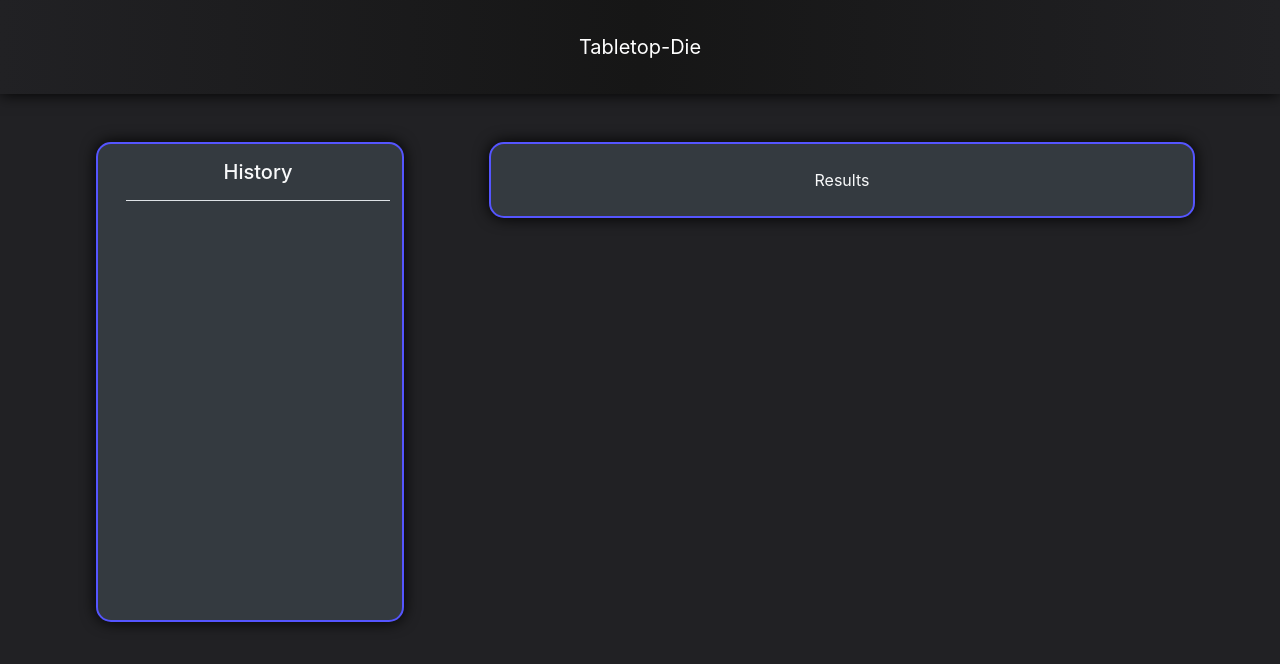
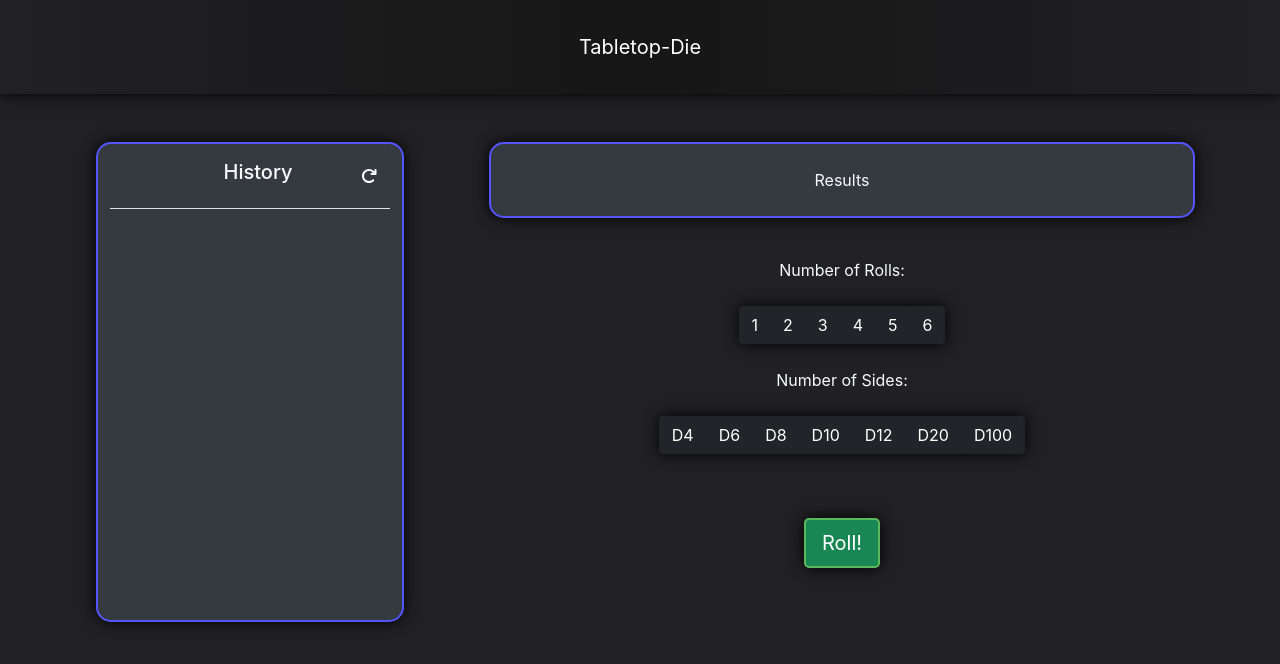
Before and after one commit to LoganPhilbrick/diesim2, a React (Create React App) app: page / in a window 1280 px wide. Shown: the top 664 px of the page. Built offline with nearby package versions, Linux system fonts and the light colour scheme.

Commit message:
Added buttons

```diff
--- a/package.json
+++ b/package.json
@@ -3,6 +3,8 @@
   "version": "0.1.0",
   "private": true,
   "dependencies": {
+    "@fortawesome/free-solid-svg-icons": "^6.3.0",
+    "@fortawesome/react-fontawesome": "^0.2.0",
     "@testing-library/jest-dom": "^5.16.5",
     "@testing-library/react": "^13.4.0",
     "@testing-library/user-event": "^13.5.0",
--- a/src/App.css
+++ b/src/App.css
@@ -63,7 +63,6 @@ overflow-x: hidden;
 }
 
 #reset{
-  position: absolute;
   top: 13px;
   right: 0px;
   transition: .5s;
--- a/src/App.js
+++ b/src/App.js
@@ -3,20 +3,26 @@ import { Col, Row, Container } from "reactstrap";
 import Header from "./components/Header.js";
 import HistoryBox from "./components/History";
 import ResultsBar from "./components/Results";
+import TopButtonGroup from "./components/TopButtonGroup";
+import BottomButtonGroup from "./components/BottomButtonGroup";
+import RollButton from "./components/RollButton";
 
 function App() {
   return (
-    <>
+    <div>
       <Header />
       <Container fluid>
-        <Row className="pt-5 ps-0 pe-0 pb-4 ps-md-5 justify-content-center">
+        <Row className="pt-5 ps-0 pe-0 pb-4 ps-md-5 justify-content-center order-md-first">
           <HistoryBox />
           <Col className="order-first order-md-last">
             <ResultsBar />
+            <TopButtonGroup />
+            <BottomButtonGroup />
+            <RollButton />
           </Col>
         </Row>
       </Container>
-    </>
+    </div>
   );
 }
 
--- /dev/null
+++ b/src/components/BottomButtonGroup.js
@@ -0,0 +1,39 @@
+import React, { useState } from "react";
+import { Col, Row, Button, ButtonGroup } from "reactstrap";
+
+const BottomButtonGroup = () => {
+  const [rSelected, setRSelected] = useState(null);
+
+  return (
+    <Row>
+      <Col className="text-center pb-3">
+        <div className="p-4 text-light">Number of Sides:</div>
+        <ButtonGroup className="roundedBtn boxShadow">
+          <Button className="btn-dark" onClick={() => setRSelected(1)} active={rSelected === 1}>
+            D4
+          </Button>
+          <Button className="btn-dark" onClick={() => setRSelected(2)} active={rSelected === 2}>
+            D6
+          </Button>
+          <Button className="btn-dark" onClick={() => setRSelected(3)} active={rSelected === 3}>
+            D8
+          </Button>
+          <Button className="btn-dark" onClick={() => setRSelected(4)} active={rSelected === 4}>
+            D10
+          </Button>
+          <Button className="btn-dark" onClick={() => setRSelected(5)} active={rSelected === 5}>
+            D12
+          </Button>
+          <Button className="btn-dark" onClick={() => setRSelected(6)} active={rSelected === 6}>
+            D20
+          </Button>
+          <Button className="btn-dark" onClick={() => setRSelected(7)} active={rSelected === 7}>
+            D100
+          </Button>
+        </ButtonGroup>
+      </Col>
+    </Row>
+  );
+};
+
+export default BottomButtonGroup;
--- a/src/components/History.js
+++ b/src/components/History.js
@@ -1,9 +1,16 @@
 import { Col } from "reactstrap";
+import { FontAwesomeIcon } from "@fortawesome/react-fontawesome";
+import { faRedo } from "@fortawesome/free-solid-svg-icons";
 
 const HistoryBox = () => {
   return (
     <Col id="historyBox" xs="10" md="3" className="boxShadow blueBorder ms-md-5">
-      <h5 className="text-center p-3 ms-md-3 text-light border-bottom">History</h5>
+      <div style={{ display: "flex", justifyContent: "center", position: "relative" }} className="border-bottom">
+        <h5 className="text-center p-3 ms-md-3 text-light">History</h5>
+        <button style={{ position: "absolute" }} id="reset" className="btn shadow-none text-light">
+          <FontAwesomeIcon icon={faRedo} />
+        </button>
+      </div>
       <ul type="unstyled" className="text-left text-light" id="historyList"></ul>
     </Col>
   );
--- /dev/null
+++ b/src/components/RollButton.js
@@ -0,0 +1,15 @@
+import { Col, Row, Button } from "reactstrap";
+
+const RollButton = () => {
+  return (
+    <Row className="justify-content-center pb-4">
+      <Col xs="6" className="text-center pt-5 pb-5">
+        <Button id="clickToRoll" className="btn-lg greenBorder btn-success boxShadow">
+          Roll!
+        </Button>
+      </Col>
+    </Row>
+  );
+};
+
+export default RollButton;
--- /dev/null
+++ b/src/components/TopButtonGroup.js
@@ -0,0 +1,36 @@
+import React, { useState } from "react";
+import { Col, Row, Button, ButtonGroup } from "reactstrap";
+
+const TopButtonGroup = (props) => {
+  const [rSelected, setRSelected] = useState(null);
+
+  return (
+    <Row>
+      <Col className="text-center">
+        <div className="p-4 text-light">Number of Rolls:</div>
+        <ButtonGroup className="roundedBtn boxShadow">
+          <Button className="btn-dark" onClick={() => setRSelected(1)} active={rSelected === 1}>
+            1
+          </Button>
+          <Button className="btn-dark" onClick={() => setRSelected(2)} active={rSelected === 2}>
+            2
+          </Button>
+          <Button className="btn-dark" onClick={() => setRSelected(3)} active={rSelected === 3}>
+            3
+          </Button>
+          <Button className="btn-dark" onClick={() => setRSelected(4)} active={rSelected === 4}>
+            4
+          </Button>
+          <Button className="btn-dark" onClick={() => setRSelected(5)} active={rSelected === 5}>
+            5
+          </Button>
+          <Button className="btn-dark" onClick={() => setRSelected(6)} active={rSelected === 6}>
+            6
+          </Button>
+        </ButtonGroup>
+      </Col>
+    </Row>
+  );
+};
+
+export default TopButtonGroup;
```
Also changed, not shown: 1 other file (tests, documents, lock files or other folders).
